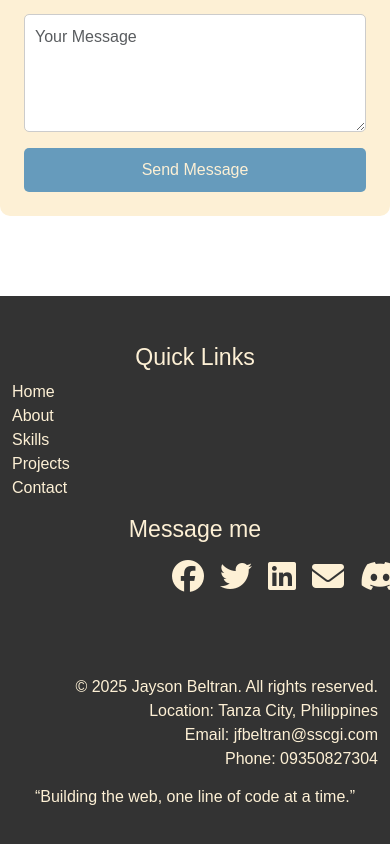
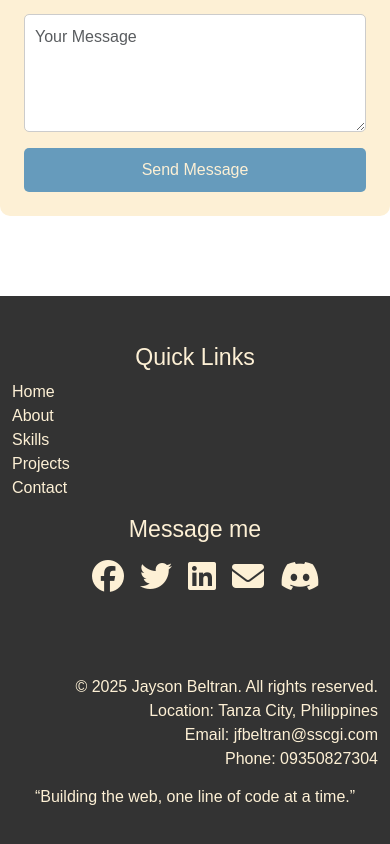
Before and after one commit to Jay0180/jfbeltran_Personal_Portfolio, a plain HTML site: page index.html in a window 390 px wide. Shown: the part 3825-4669 px from the top of the page. Drawn offline with nearby package versions, Linux system fonts and the light colour scheme.

Commit message:
Fixed padding for smaller screen

```diff
--- a/css/index.css
+++ b/css/index.css
@@ -285,7 +285,7 @@ a:hover {
     }
 
     .footer-connect {
-        padding-left: 10rem;
+        align-content: center;
     }
 
 }
```
